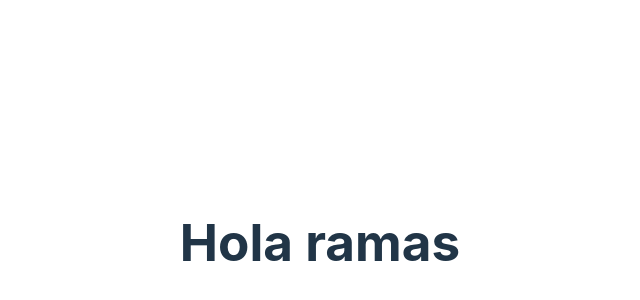
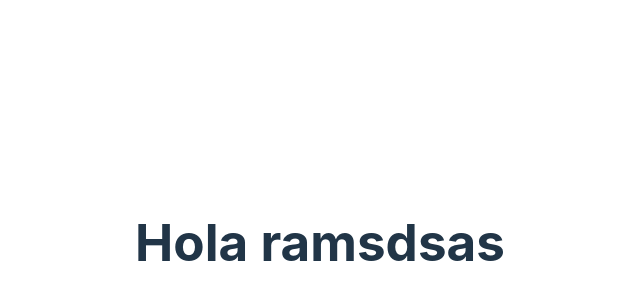
Before and after one commit to gonchibarilari/entregas-reacts, a React (Vite) app: page / in a window 1280 px wide. Shown: the part 158-458 px from the top of the page, without its empty margins (320-960 px from the left). Built offline with nearby package versions, Linux system fonts and the light colour scheme.

Commit message:
probando

```diff
--- a/src/App.jsx
+++ b/src/App.jsx
@@ -7,7 +7,7 @@ function App() {
   const [count, setCount] = useState(0);
   return (
     <>
-      <h1>Hola ramas</h1>
+      <h1>Hola ramsdsas</h1>
     </>
   );
 }
```
